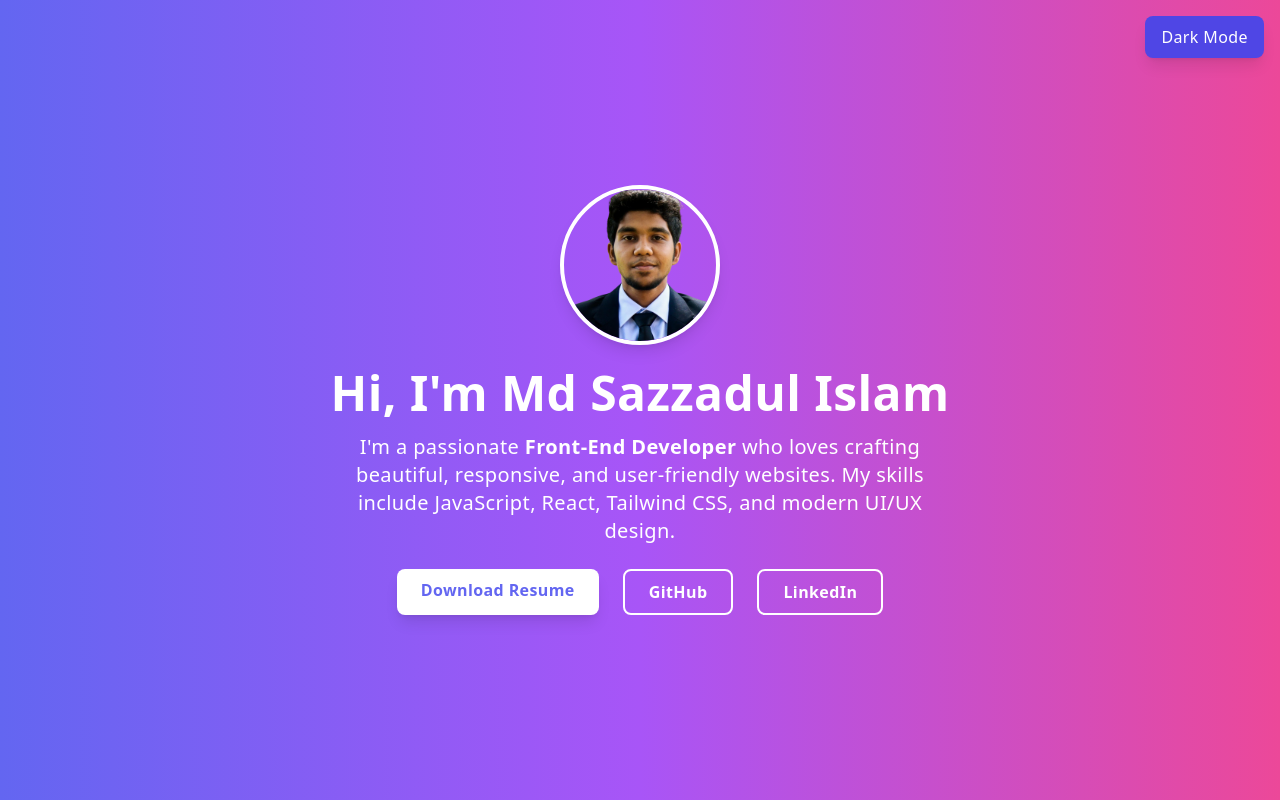
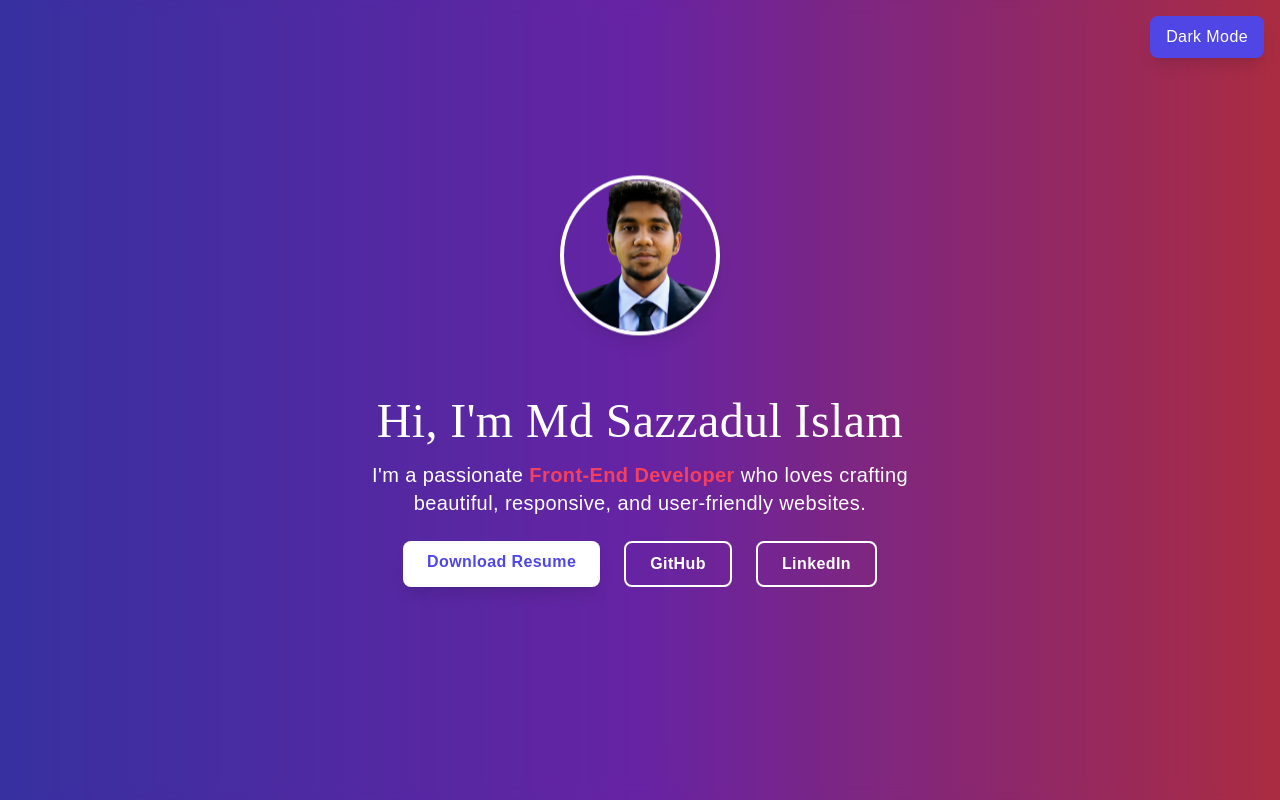
Before and after one commit to md-sazzadul/my-portfolio, a React (Vite) app: page / in a window 1280 px wide. Shown: the top 800 px of the page. Built offline with nearby package versions, Linux system fonts and the light colour scheme.

Commit message:
improve some styles

```diff
--- a/src/components/Hero.tsx
+++ b/src/components/Hero.tsx
@@ -3,30 +3,32 @@ import Profile from "../assets/Md_Sazzadul_Islam.png";
 
 const Hero = () => {
   return (
-    <section className="bg-gradient-to-r from-indigo-500 via-purple-500 to-pink-500 dark:from-gray-800 dark:via-gray-700 dark:to-gray-600 h-screen flex flex-col items-center justify-center text-center text-white dark:text-gray-200">
+    <section className="relative bg-gradient-to-r from-primary via-secondary to-accent dark:from-gray-800 dark:via-gray-700 dark:to-gray-600 h-screen flex flex-col items-center justify-center text-center text-white dark:text-gray-200">
+      <div className="absolute inset-0 bg-black bg-opacity-30 backdrop-blur"></div>
       <img
         src={Profile}
         alt="Profile"
-        className="w-40 h-40 rounded-full border-4 border-white dark:border-gray-500 shadow-lg mb-6"
+        className="relative z-10 w-40 h-40 rounded-full border-4 border-white dark:border-gray-500 shadow-lg mb-6 animate-bounce-slow"
       />
 
-      <h1 className="text-5xl font-bold mb-4">Hi, I'm Md Sazzadul Islam</h1>
+      <h1 className="relative z-10 text-5xl font-fancy mb-4">
+        Hi, I'm Md Sazzadul Islam
+      </h1>
 
-      <p className="text-xl font-medium max-w-xl">
+      <p className="relative z-10 text-xl font-medium max-w-xl">
         I'm a passionate{" "}
-        <span className="font-semibold dark:text-indigo-300">
+        <span className="font-semibold text-accent dark:text-indigo-300">
           Front-End Developer
         </span>{" "}
-        who loves crafting beautiful, responsive, and user-friendly websites. My
-        skills include JavaScript, React, Tailwind CSS, and modern UI/UX design.
+        who loves crafting beautiful, responsive, and user-friendly websites.
       </p>
 
-      <div className="flex space-x-6 mt-6">
+      <div className="relative z-10 flex space-x-6 mt-6">
         <a
           href={CV}
           target="_blank"
           rel="noopener noreferrer"
-          className="bg-white text-indigo-500 dark:bg-gray-700 dark:text-gray-200 font-semibold py-2 px-6 rounded-lg shadow-lg hover:bg-indigo-100 dark:hover:bg-gray-600 transform hover:scale-105 transition-all duration-300"
+          className="bg-white text-primary dark:bg-gray-700 dark:text-gray-200 font-semibold py-2 px-6 rounded-lg shadow-lg hover:bg-primary hover:text-white dark:hover:bg-gray-600 transition-all"
         >
           Download Resume
         </a>
@@ -34,7 +36,7 @@ const Hero = () => {
           href="https://github.com/md-sazzadul"
           target="_blank"
           rel="noopener noreferrer"
-          className="bg-transparent border-2 border-white dark:border-gray-500 py-2 px-6 rounded-lg font-semibold hover:bg-white hover:text-indigo-500 dark:hover:bg-gray-600 dark:hover:text-gray-300 transform hover:scale-105 transition-all duration-300"
+          className="border-2 border-white dark:border-gray-500 py-2 px-6 rounded-lg font-semibold hover:bg-white hover:text-primary dark:hover:bg-gray-600 dark:hover:text-gray-300  transition-all"
         >
           GitHub
         </a>
@@ -42,7 +44,7 @@ const Hero = () => {
           href="https://www.linkedin.com/in/md-sazzadul-islam15/"
           target="_blank"
           rel="noopener noreferrer"
-          className="bg-transparent border-2 border-white dark:border-gray-500 py-2 px-6 rounded-lg font-semibold hover:bg-white hover:text-indigo-500 dark:hover:bg-gray-600 dark:hover:text-gray-300 transform hover:scale-105 transition-all duration-300"
+          className="border-2 border-white dark:border-gray-500 py-2 px-6 rounded-lg font-semibold hover:bg-white hover:text-primary dark:hover:bg-gray-600 dark:hover:text-gray-300 transition-all"
         >
           LinkedIn
         </a>
--- a/tailwind.config.js
+++ b/tailwind.config.js
@@ -4,8 +4,21 @@ export default {
   content: ["./index.html", "./src/**/*.{js,ts,jsx,tsx}"],
   theme: {
     extend: {
+      colors: {
+        primary: "#4f46e5",
+        secondary: "#9333ea",
+        accent: "#f43f5e",
+      },
+      fontFamily: {
+        sans: ["Poppins", "sans-serif"],
+        fancy: ["Dancing Script", "cursive"],
+      },
       animation: {
         "fade-in": "fadeIn 1s ease-out",
+        "bounce-slow": "bounce 2s infinite",
+      },
+      backdropFilter: {
+        blur: "blur(10px)",
       },
     },
   },
```
